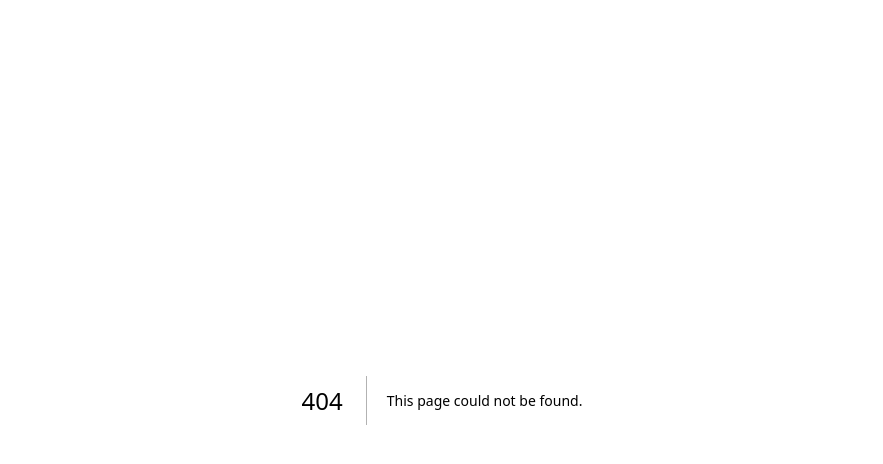
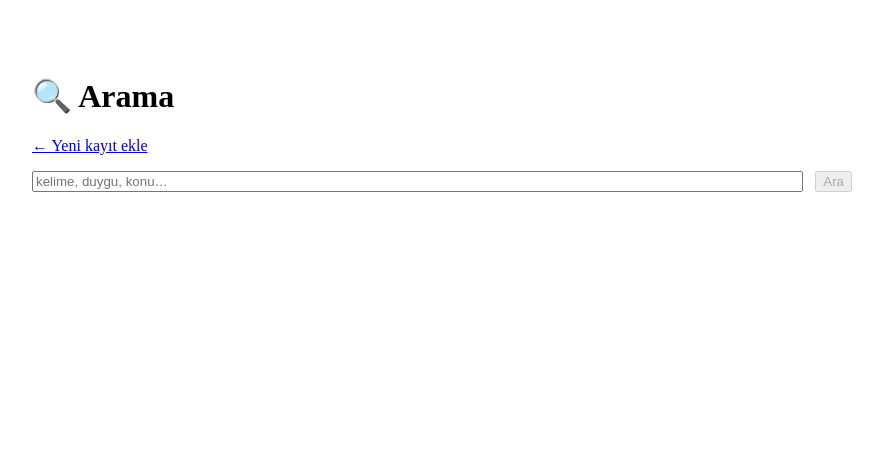
Before and after one commit to ismailkarabulut-lang/theia-cloud-mvp, a Next.js app: page /search in a window 1280 px wide. Before the commit this address had no page. Shown: the top 464 px of the page, without its empty margins (198-1081 px from the left). Built offline with nearby package versions, Linux system fonts and the light colour scheme.

Commit message:
Create search.tsx

```diff
--- /dev/null
+++ b/pages/search.tsx
@@ -0,0 +1,60 @@
+import { useState } from 'react';
+
+export default function Search() {
+  const [q, setQ] = useState('');
+  const [rows, setRows] = useState<any[] | null>(null);
+  const [loading, setLoading] = useState(false);
+  const [err, setErr] = useState<string | null>(null);
+
+  const onSearch = async (e: React.FormEvent) => {
+    e.preventDefault();
+    if (!q.trim()) return;
+    setLoading(true); setErr(null);
+    try {
+      const res = await fetch(`/api/search?q=${encodeURIComponent(q)}`);
+      const j = await res.json();
+      if (!res.ok) throw new Error(j.error || 'Search failed');
+      setRows(j.rows);
+    } catch (e:any) {
+      setErr(e.message);
+    } finally {
+      setLoading(false);
+    }
+  };
+
+  return (
+    <main style={{maxWidth: 820, margin: '40px auto', padding: 16}}>
+      <h1>🔍 Arama</h1>
+      <p><a href="/">← Yeni kayıt ekle</a></p>
+
+      <form onSubmit={onSearch} style={{display:'flex', gap:12, marginBottom:20}}>
+        <input
+          value={q}
+          onChange={e=>setQ(e.target.value)}
+          placeholder="kelime, duygu, konu…"
+          style={{flex:1}}
+        />
+        <button disabled={!q || loading}>{loading ? 'Aranıyor…' : 'Ara'}</button>
+      </form>
+
+      {err && <p style={{color:'red'}}>{err}</p>}
+
+      {rows && rows.length === 0 && <p>Sonuç bulunamadı.</p>}
+
+      {rows && rows.length > 0 && (
+        <ul style={{display:'grid', gap:20, padding:0}}>
+          {rows.map(r => (
+            <li key={r.id} style={{border:'1px solid #ddd', padding:12, borderRadius:8}}>
+              <b>{r.entry_date} – {r.time}</b><br/>
+              <i>{r.mood} / {r.state_of_mind}</i>
+              <pre style={{whiteSpace:'pre-wrap', marginTop:8}}>{r.content_md}</pre>
+              {r.tags?.length > 0 && (
+                <p style={{opacity:0.7}}>🏷 {r.tags.join(', ')}</p>
+              )}
+            </li>
+          ))}
+        </ul>
+      )}
+    </main>
+  );
+}
```
